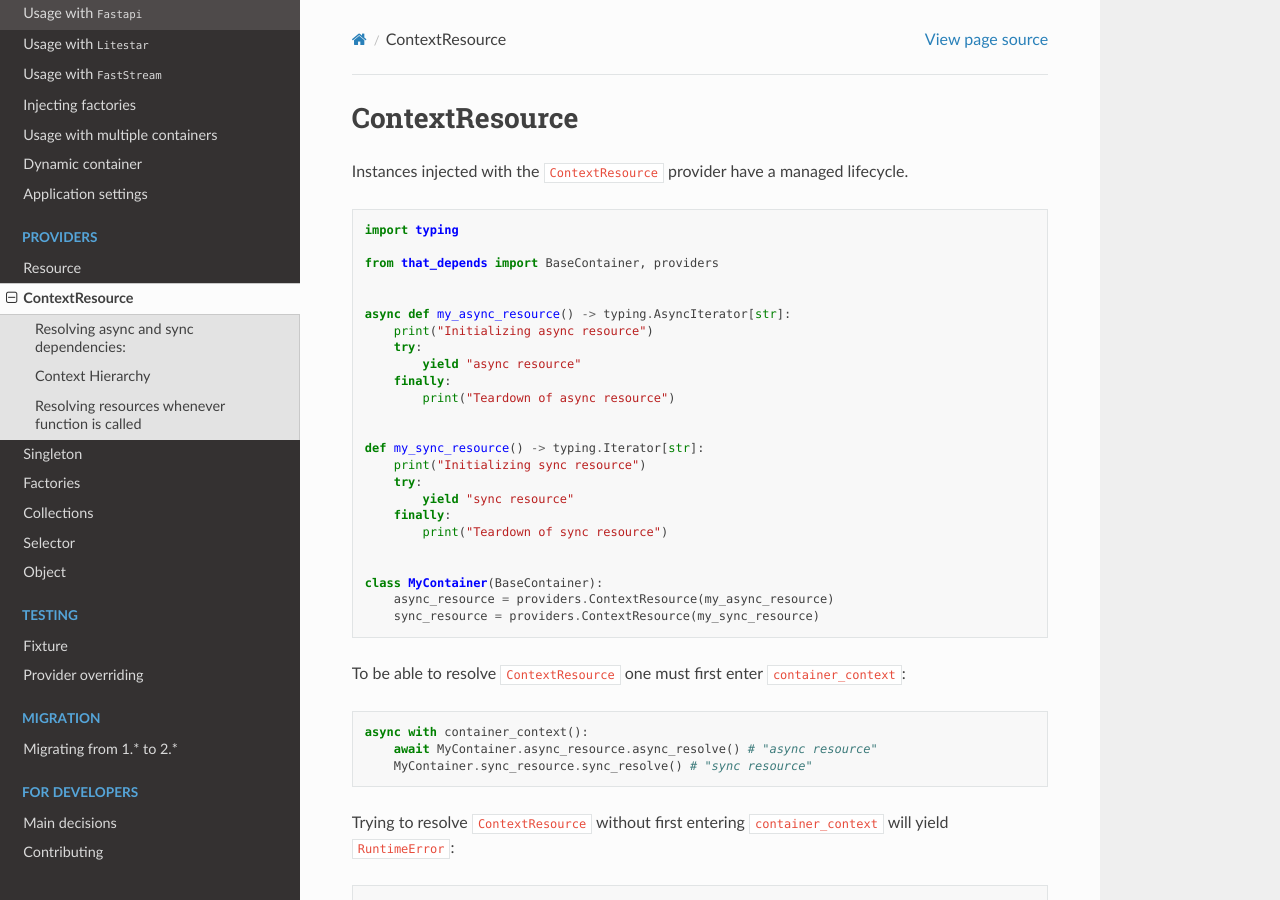
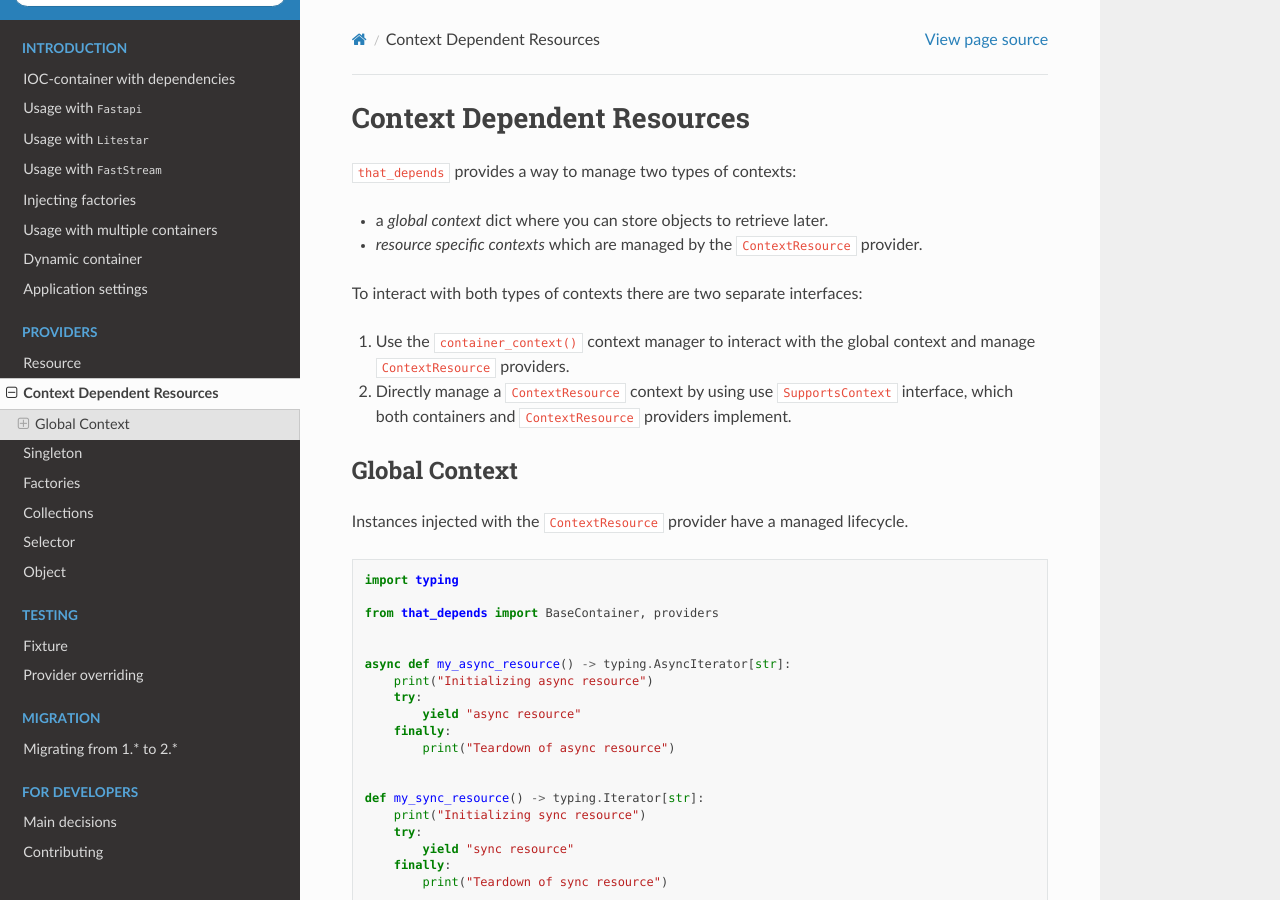
Before and after one commit to modern-python/that-depends, a Sphinx documentation site: the page built from docs/providers/context-resources.md, in a window 1280 px wide and 900 px high. Built offline with Sphinx 7.4.7 and the Read the Docs theme 3.1.0, drawn with Linux system fonts in a browser that asks for light colours.

Commit message:
Rewrote introductions to context-resources.md

````diff
--- a/docs/providers/context-resources.md
+++ b/docs/providers/context-resources.md
@@ -1,4 +1,20 @@
-# ContextResource
+# Context Dependent Resources
+
+`that_depends` provides a way to manage two types of contexts:
+
+- a *global context* dict where you can store objects to retrieve later.
+- *resource specific contexts* which are managed by the `ContextResource` provider.
+
+
+To interact with both types of contexts there are two separate interfaces:
+
+1. Use the `container_context()` context manager to interact with the global context and manage `ContextResource` providers.
+2. Directly manage a `ContextResource` context by using use `SupportsContext` interface, which both containers
+and `ContextResource` providers implement.
+
+## Global Context
+
+
 Instances injected with the `ContextResource` provider have a managed lifecycle.
 
 ```python
````
